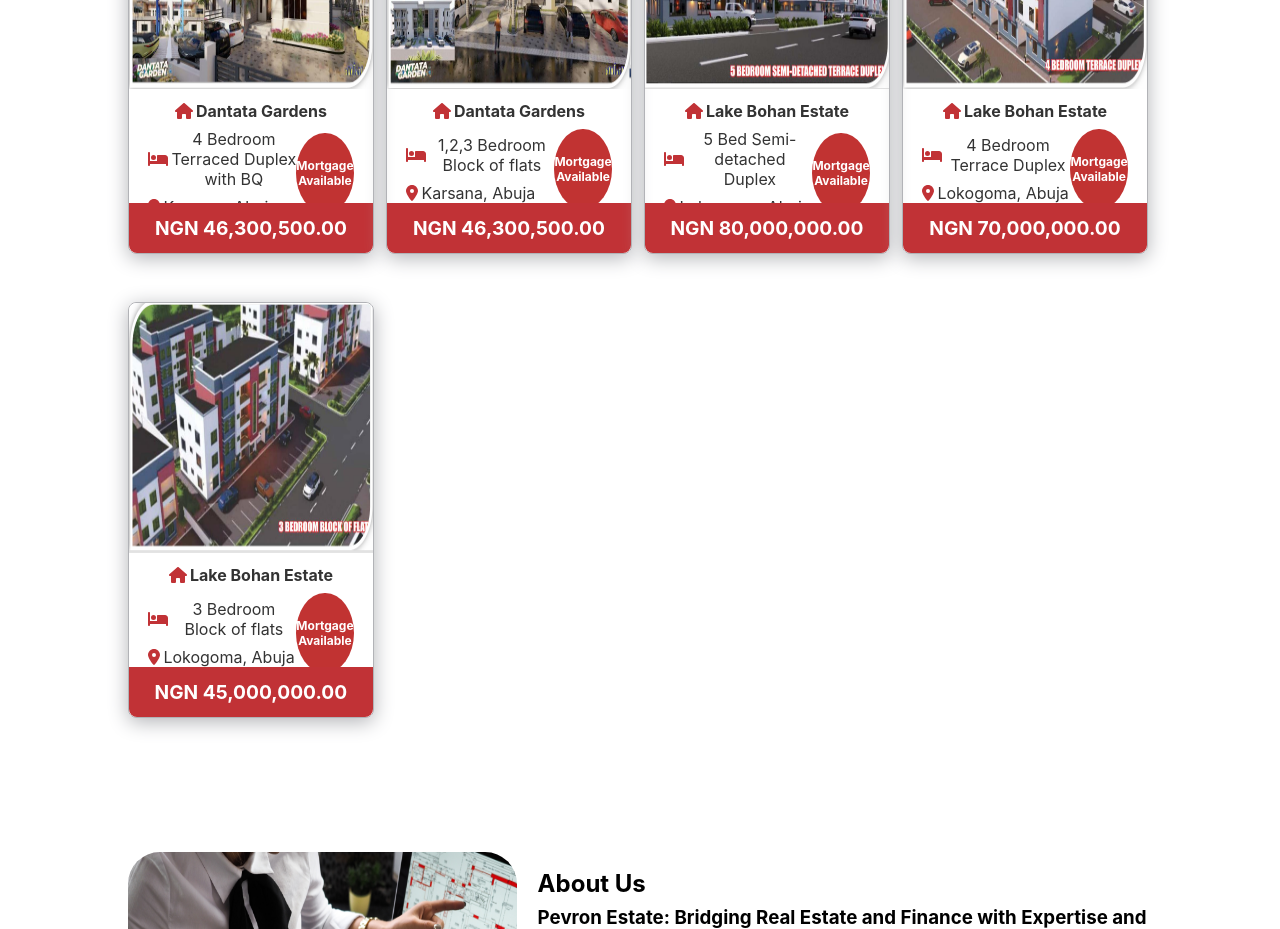
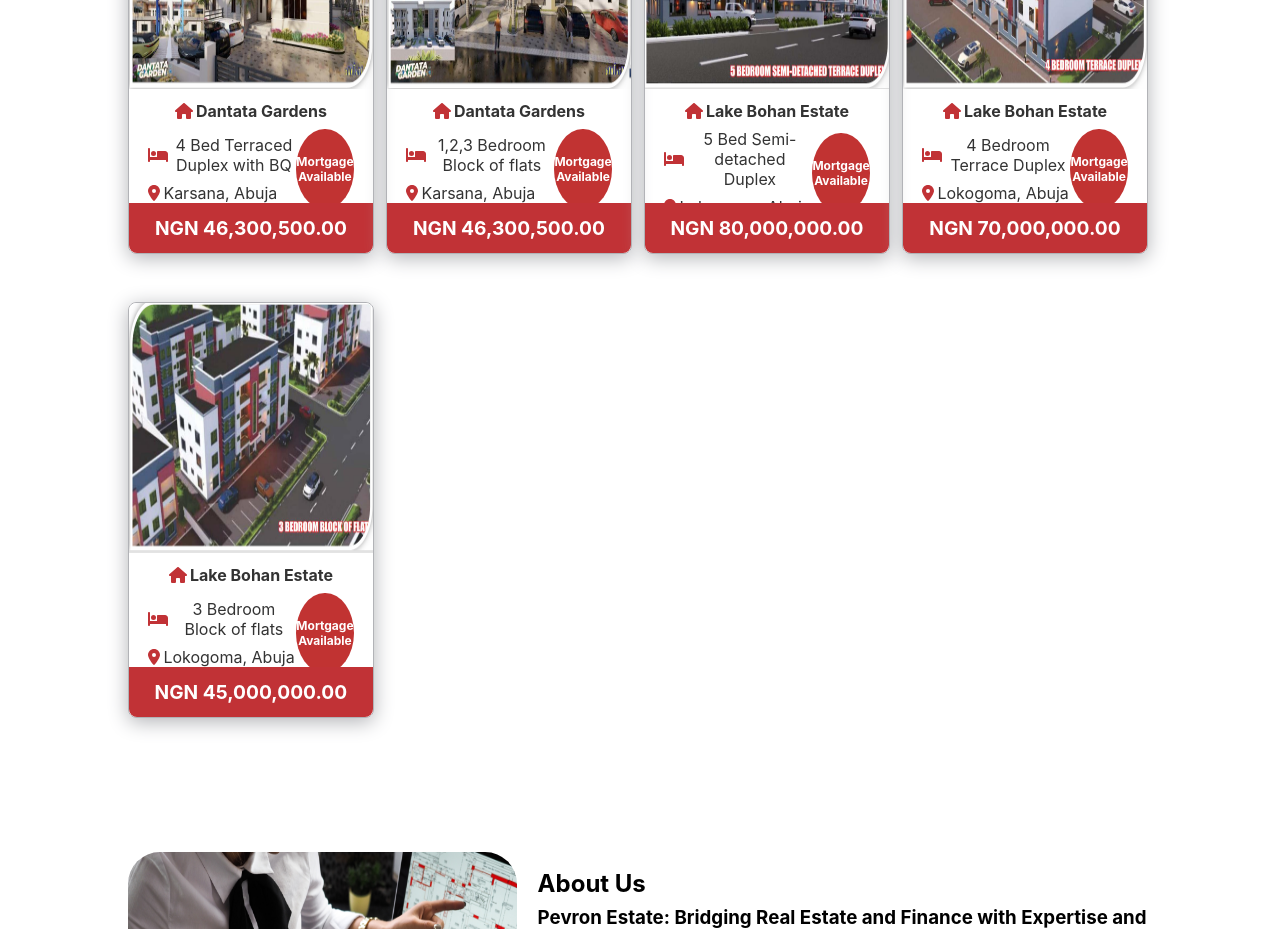
Before and after one commit to prius2055/pevron-estate, a React (Create React App) app: page / in a window 1280 px wide. Shown: the part 2960-3889 px from the top of the page. Built offline with nearby package versions, Linux system fonts and the light colour scheme; no server answers.

Commit message:
Update properties

```diff
--- a/src/properties.js
+++ b/src/properties.js
@@ -219,7 +219,7 @@ const properties = [
   {
     id: 15,
     name: 'Dantata Gardens',
-    type: '4 Bedroom Terraced Duplex with BQ',
+    type: '4 Bed Terraced Duplex with BQ',
     mainImage: DantataGardens3,
     price: 46300500,
     location: 'Karsana, Abuja',
```
